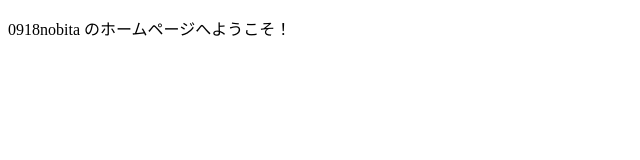
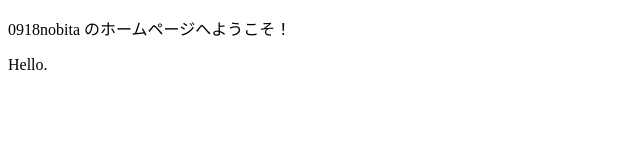
Before and after one commit to 0918nobita/Homepage, a Vue app: page / in a window 1280 px wide. Shown: the top 160 px of the page, without its empty margins (0-640 px from the left). Built offline with nearby package versions, Linux system fonts and the light colour scheme; the HTML template or start-up script is replaced by a standard one.

Commit message:
:sparkles: トップページで Index コンポーネントを埋め込んだ

```diff
--- a/src/App.vue
+++ b/src/App.vue
@@ -1,11 +1,15 @@
 <template>
   <div id="app">
     <p>0918nobita のホームページへようこそ！</p>
+    <Index></Index>
   </div>
 </template>
 
 <script>
+import Index from './components/Index.vue'
+
 export default {
+  components: { Index }
 }
 </script>
 
--- a/src/components/Index.vue
+++ b/src/components/Index.vue
@@ -6,7 +6,8 @@
 
 <script>
 export default {
-  name: 'Index'
+  name: 'Index',
+  template: '<Index />'
 }
 </script>
 
```
